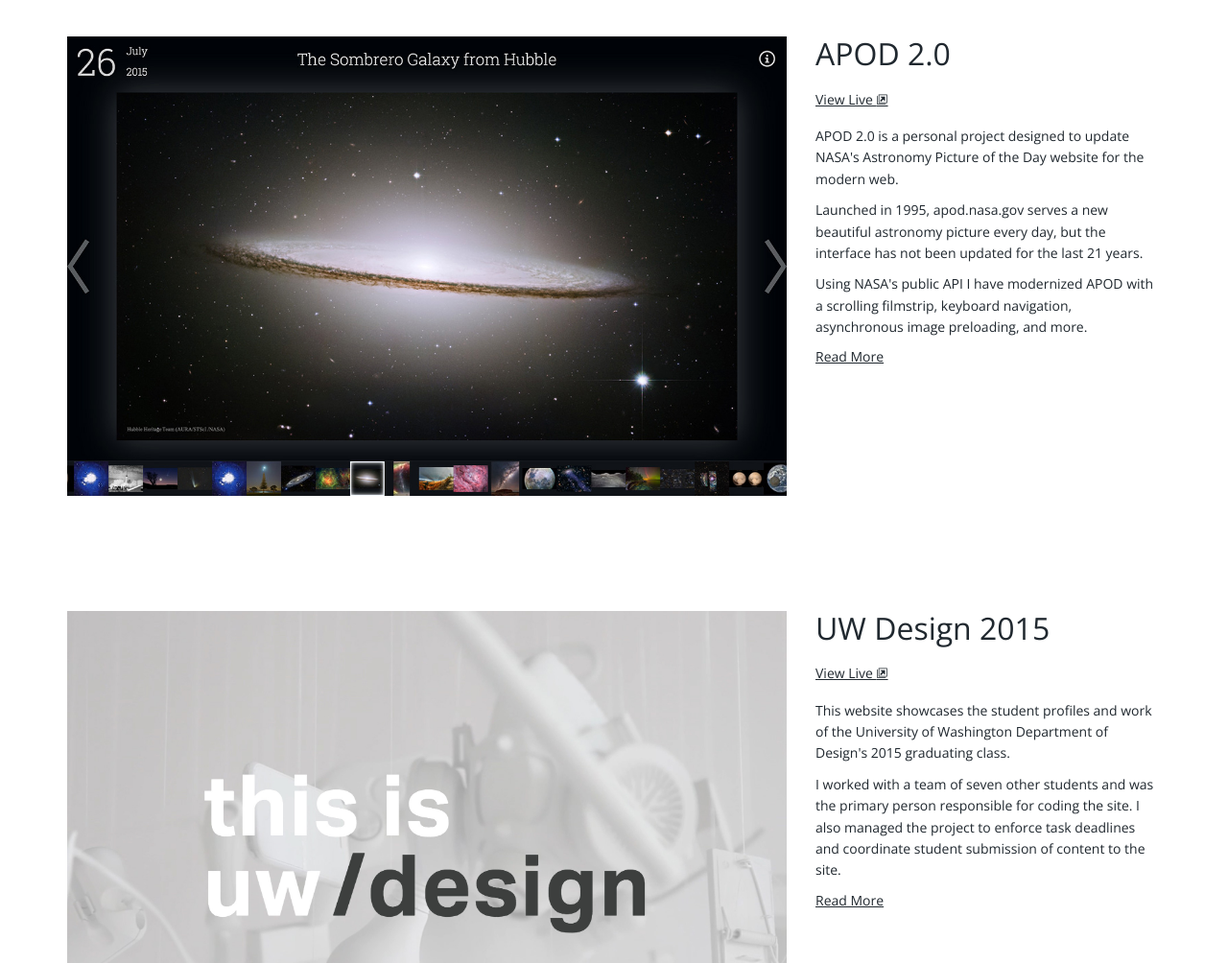
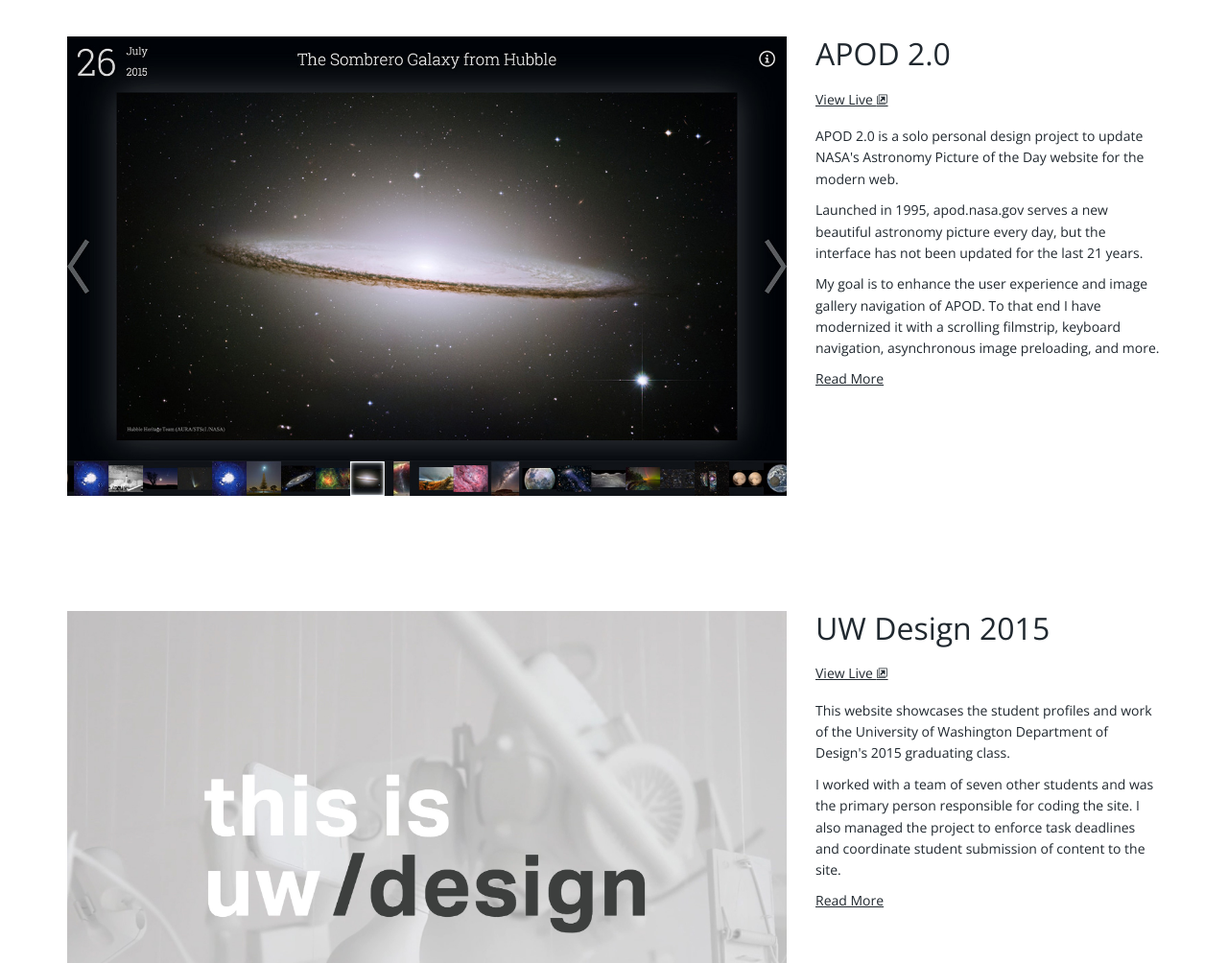
Before and after one commit to jereddanielson/portfolio, a website built with webpack: page src/index.html in a window 1280 px wide. Shown: the part 1060-2064 px from the top of the page at 96% size. Built offline with nearby package versions, Linux system fonts and the light colour scheme; some packages are replaced by stand-ins of ours; a web font is replaced by a local one.

Commit message:
Minor tweaks to copy text

```diff
--- a/src/index.html
+++ b/src/index.html
@@ -48,9 +48,9 @@
 		  			<div class="col-md-4">
 		  				<h3 class="activate-overlay activate-apod">APOD 2.0</h3>
 		  				<h5><a href="https://apod.jered.io" class="header-link" target="_blank">View Live <span style="font-size: 12px;" class="icon-new-tab"></span></a></h5>
-		  				<p>APOD 2.0 is a personal project designed to update NASA's Astronomy Picture of the Day website for the modern web.</p>
+		  				<p>APOD 2.0 is a solo personal design project to update NASA's Astronomy Picture of the Day website for the modern web.</p>
 		  				<p>Launched in 1995, apod.nasa.gov serves a new beautiful astronomy picture every day, but the interface has not been updated for the last 21 years.</p>
-		  				<p>Using NASA's public API I have modernized APOD with a scrolling filmstrip, keyboard navigation, asynchronous image preloading, and more.</p>
+		  				<p>My goal is to enhance the user experience and image gallery navigation of APOD. To that end I have modernized it with a scrolling filmstrip, keyboard navigation, asynchronous image preloading, and more.</p>
 		  				<h5 class="activate-overlay activate-apod h5-link">Read More</h5>
 		  			</div>
 		  			<div id="apod-overlay" class="project-overlay">
@@ -236,7 +236,7 @@
 		  				<h3 class="activate-overlay activate-newsletter">Tectonic Newsletter</h3>
 		  				<h5><a href="http://us13.campaign-archive1.com/home/?u=8bf20cdb921c3b326bb771cb9&id=f39bfa5866" class="header-link" target="_blank">View Archive <span style="font-size: 12px;" class="icon-new-tab"></span></a></h5>
 		  				<p>While at Tectonic I helped to roll out a brand new weekly newsletter.</p>
-		  				<p>The first part of the project involved designing the newsletter and accounting for modern HTML email constraints. A template was built using Zurb Foundation to maximize responsiveness and consistency.</p>
+		  				<p>I worked closely with two visual designers to create the newsletter while accounting for modern HTML email constraints. I built a template using Zurb Foundation to maximize responsiveness and consistency.</p>
 		  				<p>I also built an interactive form that enables users to fill in the template with arbitrary content and export the result. This greatly streamlined the frequent production of newsletter campaigns.</p>
 		  				<h5 class="activate-overlay activate-newsletter h5-link">Read More</h5>
 		  			</div>
```
